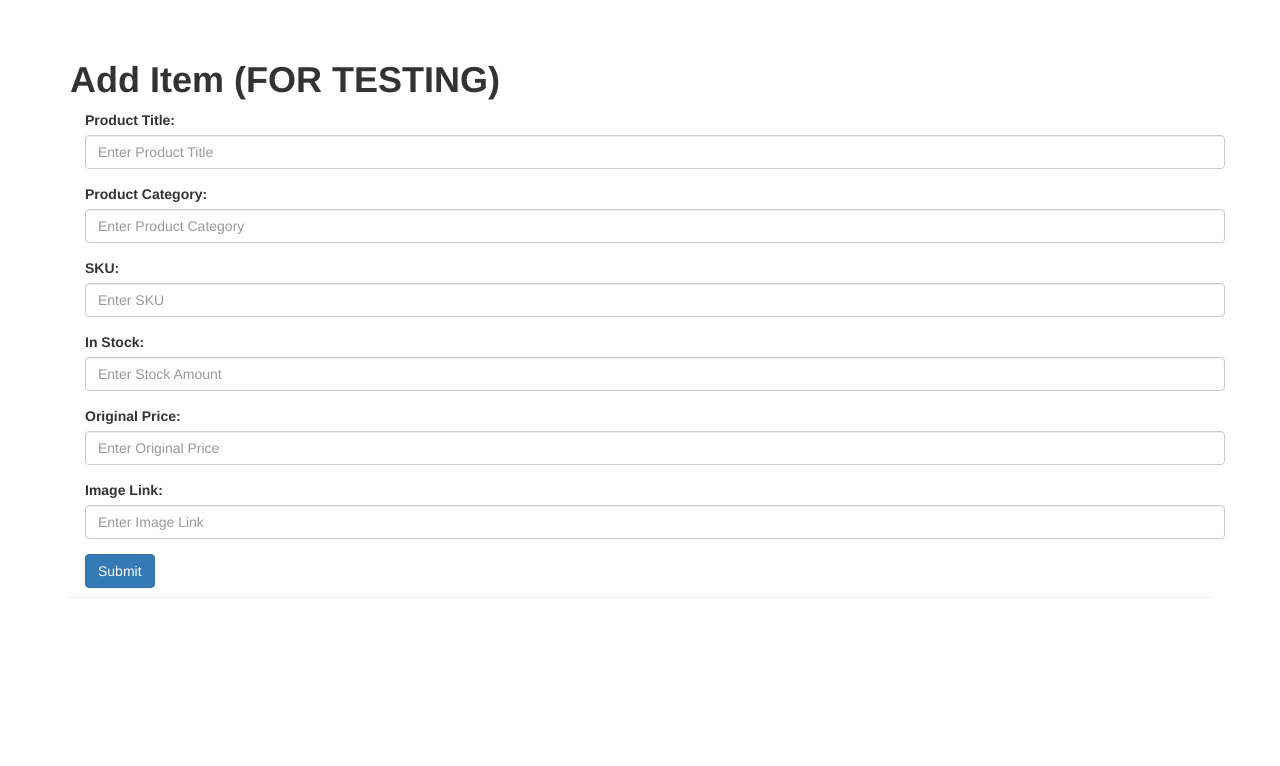
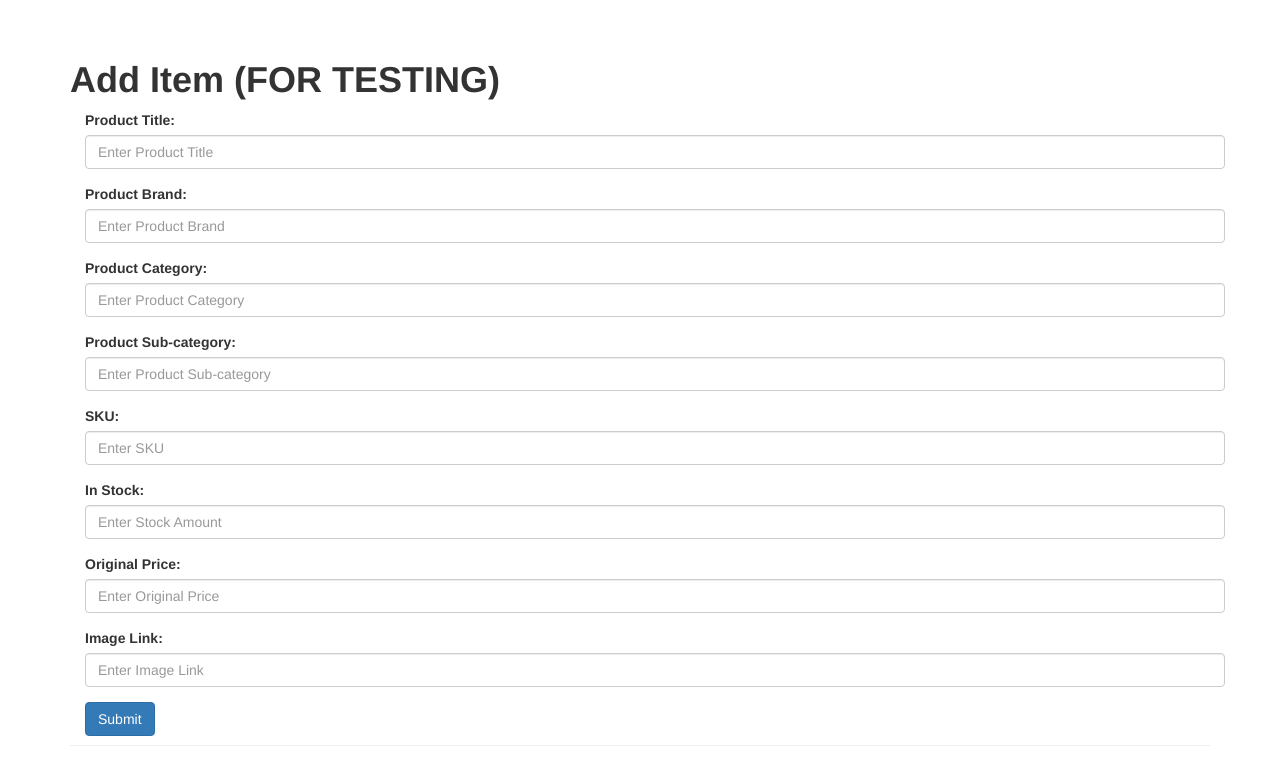
Before and after one commit to ptnthanh/UR-Mart, a Flask app: page /create_items in a window 1280 px wide. Shown: the part 52-818 px from the top of the page. Before the commit the page ends 650 px from the top, so only its background shows below. Run offline with Flask 2, Linux system fonts and the light colour scheme; some libraries are stand-ins or nearby versions.

Commit message:
Add files via upload

```diff
--- a/app.py
+++ b/app.py
@@ -30,11 +30,13 @@ class Products(db.Model):
     id = db.Column(db.Integer, primary_key=True)
     title = db.Column(db.String(256), unique=True, nullable=False)
     category = db.Column(db.String(64), nullable=False)
+    subcategory = db.Column(db.String(64), nullable=False)
     SKU = db.Column(db.String(64), nullable=False)
     stockAmount = db.Column(db.Integer)
     originalPrice = db.Column(db.Float)
     imgLink = db.Column(db.String(256), unique=True, nullable=False)
     dateAdded = db.Column(db.DateTime, default=datetime.now())
+    brand = db.Column(db.String(64))
 
     def __repr__(self):
         return '<Product %r>' % self.id
@@ -62,11 +64,13 @@ def create():
 	if request.method == "POST":
 		title = request.form['title']
 		category = request.form['category']
+		subcategory = request.form['subcategory']
 		SKU = request.form['SKU']
 		amount = request.form['amount']
 		price = request.form['price']
 		link = request.form['link']
-		listing = Products(title=title, category=category, SKU=SKU, stockAmount=amount, originalPrice=price, imgLink=link)
+		brand = request.form['brand']
+		listing = Products(title=title, category=category, SKU=SKU, stockAmount=amount, originalPrice=price, imgLink=link, brand=brand, subcategory=subcategory)
 		try:
 			db.session.add(listing)
 			db.session.commit()
--- a/templates/create.html
+++ b/templates/create.html
@@ -10,10 +10,18 @@
     			 <label for="title">Product Title: </label>
     			 <input type="text" class="form-control" id="title" name="title" placeholder="Enter Product Title">
     		</div>
+            <div class="form-group">
+                 <label for="brand">Product Brand: </label>
+                 <input type="text" class="form-control" id="brand" name="brand" placeholder="Enter Product Brand">
+            </div>
     		<div class="form-group">
     			 <label for="category">Product Category: </label>
     			 <input type="text" class="form-control" id="category" name="category" placeholder="Enter Product Category">
     		</div>
+            <div class="form-group">
+                 <label for="subcategory">Product Sub-category: </label>
+                 <input type="text" class="form-control" id="subcategory" name="subcategory" placeholder="Enter Product Sub-category">
+            </div>
     		<div class="form-group">
     			 <label for="SKU">SKU: </label>
     			 <input type="text" class="form-control" id="SKU" name="SKU" placeholder="Enter SKU">
```
Also changed, not shown: static/style.css (+6 -6 lines), templates/home.html (+4 -4 lines), data.sqlite.
